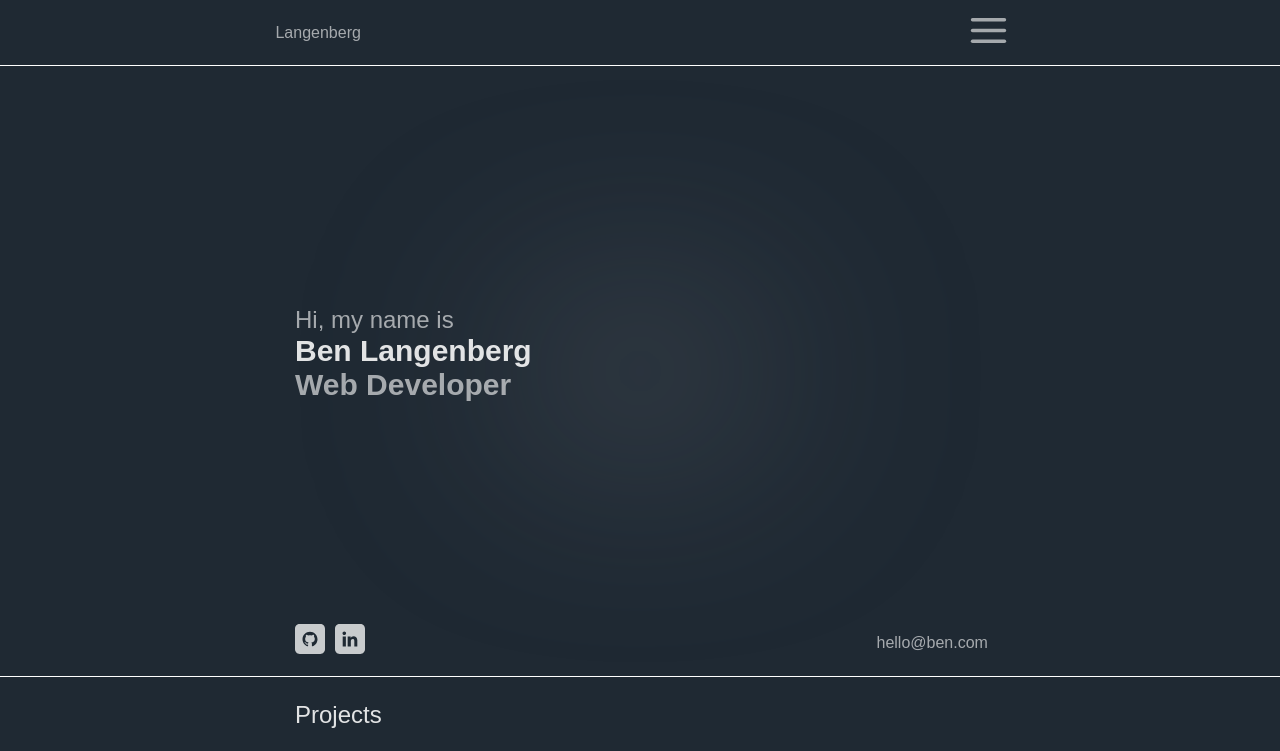
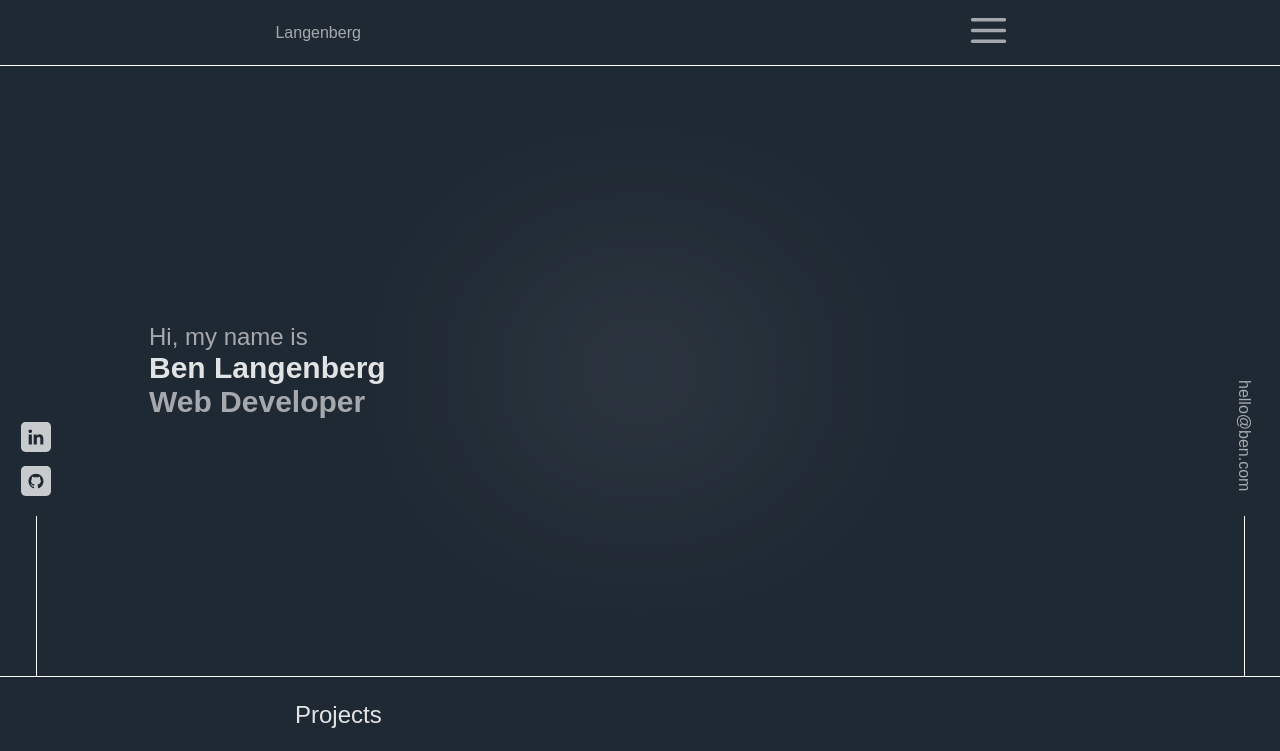
Before and after one commit to benl95/portfolio, a Next.js app: page / in a window 1280 px wide. Shown: the top 751 px of the page. Built offline with nearby package versions, Linux system fonts and the light colour scheme.

Commit message:
styles: position header content, display sidelinks on breakpoint

```diff
--- a/src/components/sections/Introduction.module.css
+++ b/src/components/sections/Introduction.module.css
@@ -9,8 +9,6 @@
     flex-direction: column;
     overflow: hidden;
     height: calc(80vh - 30px);
-    margin-left: auto;
-    margin-right: auto;
     max-width: 532px;
     padding: 1.125rem 1.1313rem 1.125rem 1.313rem;
 }
@@ -63,8 +61,39 @@
     opacity: var(--high-contrast);
 }
 
+.Vertical {
+    writing-mode: vertical-rl;
+    padding: 5px;
+}
+
 @media (min-width: 532px) {
     .HeaderContainer {
         max-width: 732px;
     }
 }
+
+@media (min-width: 732px) {
+    .Breakpoint {
+        display: none;
+    }
+
+    .Section {
+        display: flex;
+        justify-content: space-between;
+    }
+
+    .HeaderContainer {
+        flex-grow: 1;
+    }
+
+    .Flex {
+        display: flex;
+        flex-direction: column;
+        align-items: center;
+        gap: 10px;
+    }
+
+    .HeaderContainer {
+        max-width: 1024px;
+    }
+}
--- a/src/components/sections/Introduction.tsx
+++ b/src/components/sections/Introduction.tsx
@@ -1,6 +1,7 @@
 import React from 'react';
 import Image from 'next/image';
 import styles from './Introduction.module.css';
+import SideLink from '@/components/links/SideLink';
 import { AboutMe } from '@/types/content';
 
 const Introduction = ({
@@ -12,6 +13,30 @@ const Introduction = ({
 }: AboutMe) => {
     return (
         <section className={styles.Section}>
+            <SideLink orientation="left">
+                <ul className={styles.Flex}>
+                    <li>
+                        <a href={linkedIn} className={styles.HighContrast}>
+                            <Image
+                                src={'/linkedin-icon.svg'}
+                                alt="LinkedIn icon"
+                                width={30}
+                                height={30}
+                            />
+                        </a>
+                    </li>
+                    <li>
+                        <a href={github} className={styles.HighContrast}>
+                            <Image
+                                src="/github-icon.svg"
+                                alt="Github icon"
+                                width={30}
+                                height={30}
+                            />
+                        </a>
+                    </li>
+                </ul>
+            </SideLink>
             <div className={styles.HeaderContainer}>
                 <div className={styles.IntroductionContainer}>
                     <h2 className={`${styles.Title}`} title={title}>
@@ -22,7 +47,7 @@ const Introduction = ({
                         {occupation}
                     </p>
                 </div>
-                <div>
+                <div className={styles.Breakpoint}>
                     <ul className={styles.LinksContainer}>
                         <li>
                             <a href={github} className={styles.HighContrast}>
@@ -55,6 +80,16 @@ const Introduction = ({
                     </ul>
                 </div>
             </div>
+            <SideLink orientation="right">
+                <div>
+                    <a
+                        className={styles.Vertical}
+                        href={'mailto:ben.langenberg987@gmail.com'}
+                    >
+                        hello@ben.com
+                    </a>
+                </div>
+            </SideLink>
         </section>
     );
 };
```
